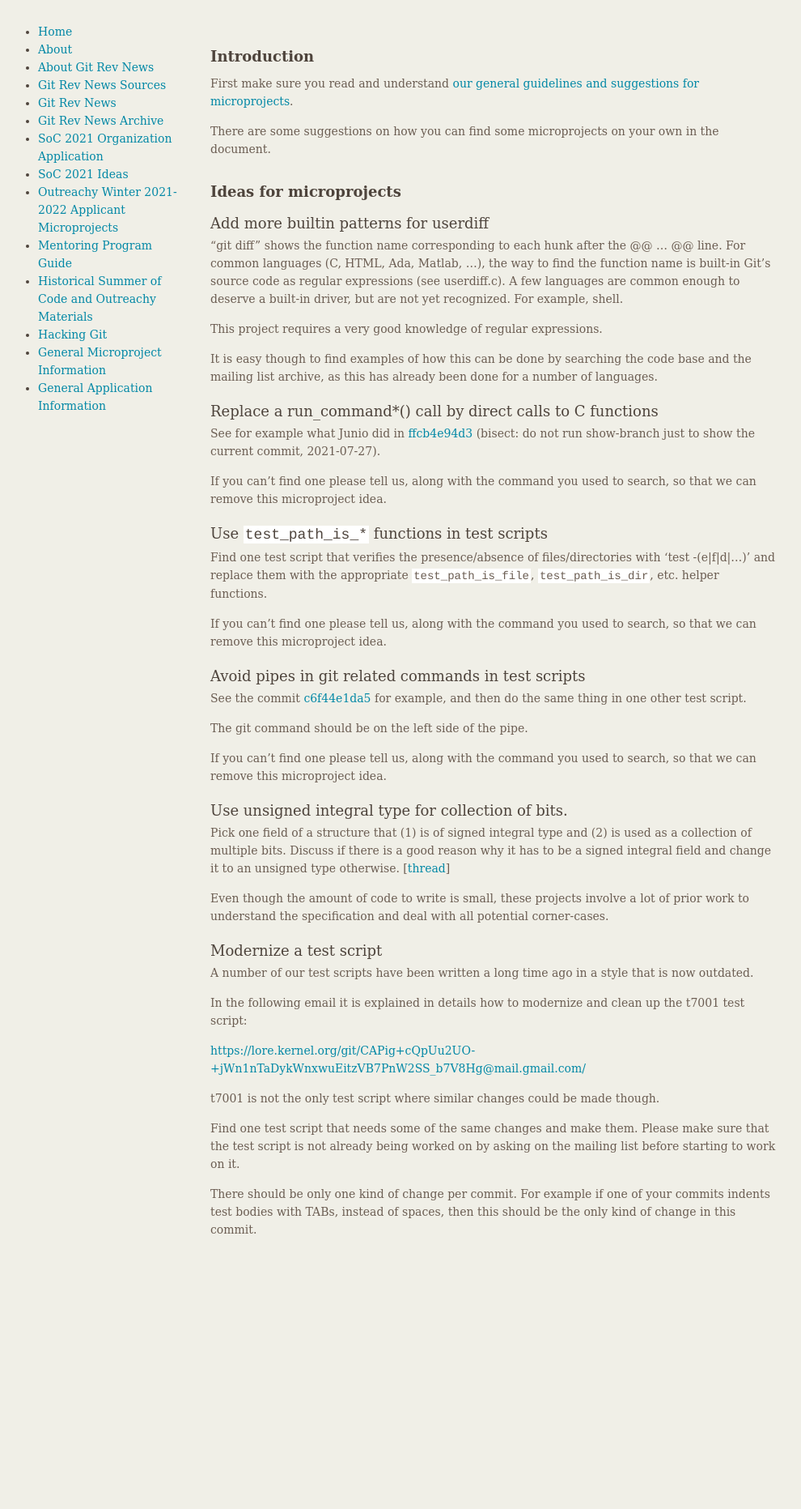
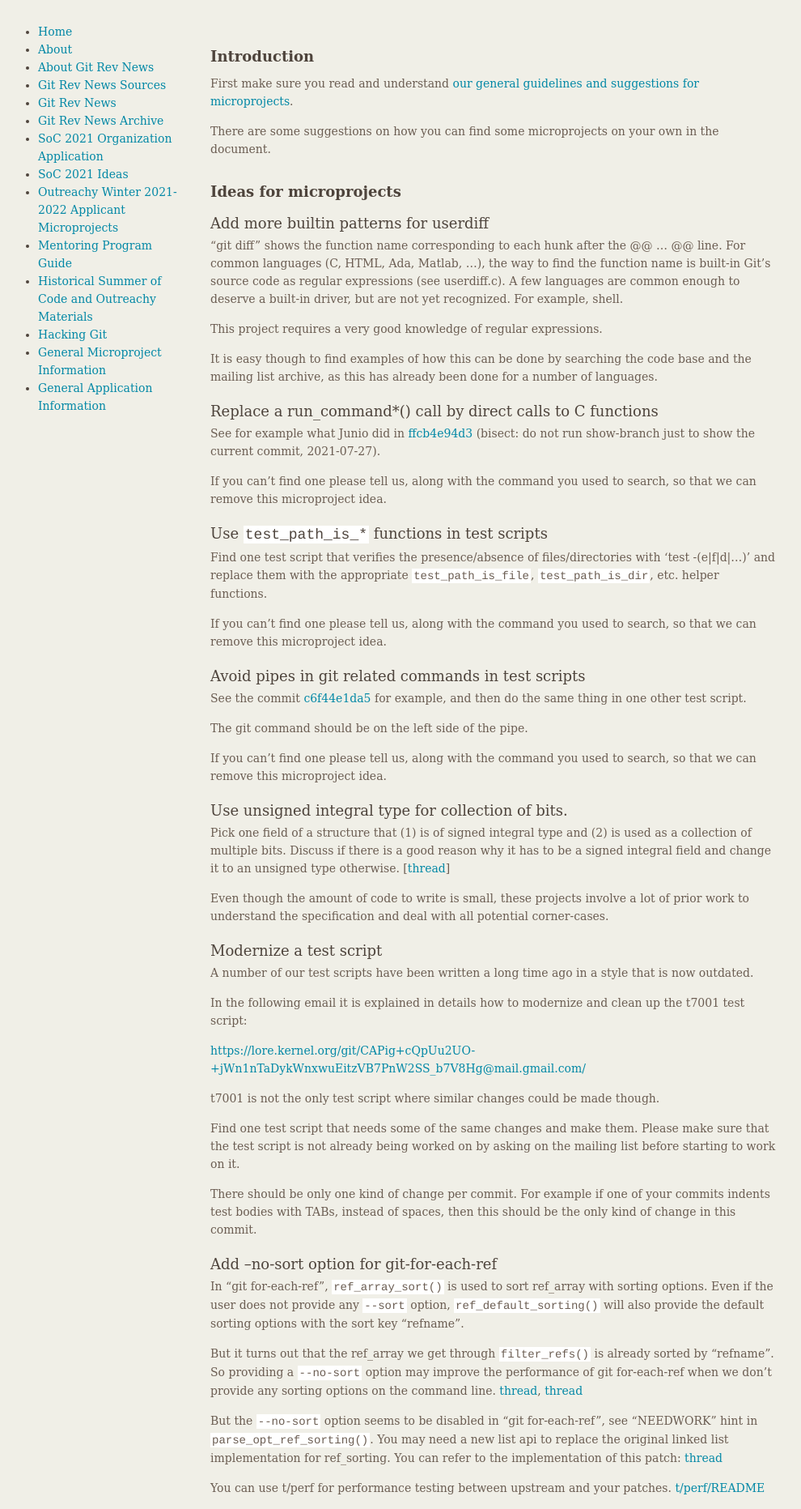
Before and after one commit to git/git.github.io, a Jekyll site: the page built from Outreachy-23-Microprojects.md, in a window 1280 px wide. Shown: the whole page at 81% size, without its empty margins (149-1139 px from the left). Built offline with Jekyll 4.4.1, drawn with Linux system fonts in a browser that asks for light colours; before the commit the page ends 1544 px from its top, so only the background shows below that.

Commit message:
Add a new Outreachy-23 micro-project

```diff
--- a/Outreachy-23-Microprojects.md
+++ b/Outreachy-23-Microprojects.md
@@ -88,3 +88,25 @@ worked on by asking on the mailing list before starting to work on it.
 There should be only one kind of change per commit. For example if one
 of your commits indents test bodies with TABs, instead of spaces, then
 this should be the only kind of change in this commit.
+
+### Add --no-sort option for git-for-each-ref
+
+In "git for-each-ref", `ref_array_sort()` is used to sort ref_array with
+sorting options. Even if the user does not provide any `--sort` option,
+`ref_default_sorting()` will also provide the default sorting options with
+the sort key "refname".
+
+But it turns out that the ref_array we get through `filter_refs()` is
+already sorted by "refname". So providing a `--no-sort` option may
+improve the performance of git for-each-ref when we don't provide any
+sorting options on the command line. [thread](https://lore.kernel.org/git/YTNpeH+jO0zQgAVT@coredump.intra.peff.net/),
+[thread](https://lore.kernel.org/git/YTTARcEvpXWSDfYW@coredump.intra.peff.net/)
+
+But the `--no-sort` option seems to be disabled in "git for-each-ref",
+see "NEEDWORK" hint in `parse_opt_ref_sorting()`. You may need a new
+list api to replace the original linked list implementation for ref_sorting.
+You can refer to the implementation of this patch:
+[thread](https://lore.kernel.org/git/e68635cda515a9cd504c1d7366e9c353ab2adb2e.1629882532.git.gitgitgadget@gmail.com/)
+
+You can use t/perf for performance testing between upstream and your patches.
+[t/perf/README](https://github.com/git/git/blob/master/t/perf/README)
```
